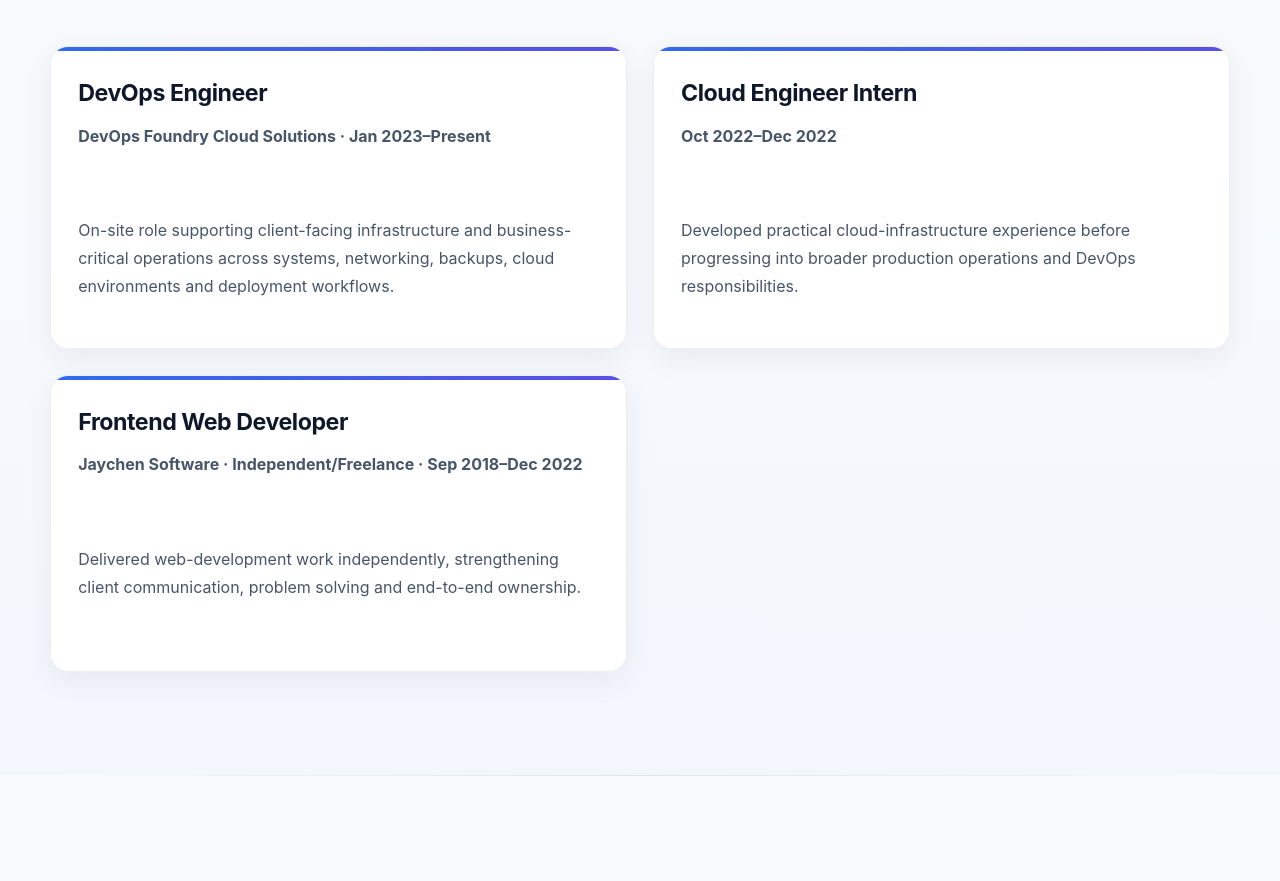
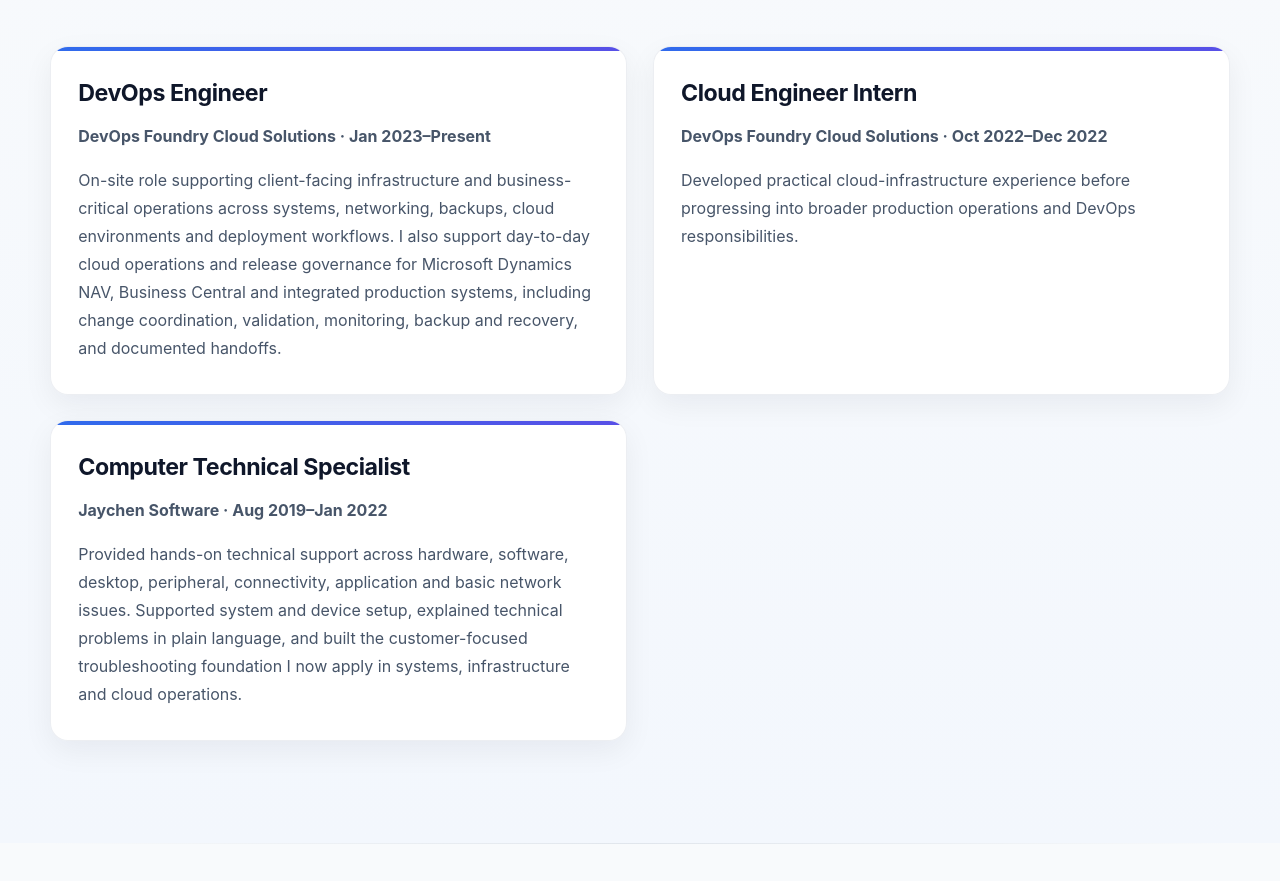
Before and after one commit to jamesChege614/jaychen-portfolio, an Angular app: page / in a window 1280 px wide. Shown: the part 3280-4161 px from the top of the page. Built offline with nearby package versions, Linux system fonts and the light colour scheme.

Commit message:
Align portfolio experience and operations positioning

```diff
--- a/src/app/home/home.css
+++ b/src/app/home/home.css
@@ -469,6 +469,14 @@
   margin-bottom: 1rem;
   color: var(--text-body);
   line-height: 1.75;
+}
+
+#experience .service-card p {
+  min-height: 0;
+}
+
+#experience .service-card p:last-child {
+  margin-bottom: 0;
 }
 
 .service-card ul {
--- a/src/app/home/home.html
+++ b/src/app/home/home.html
@@ -117,17 +117,17 @@
     <article class="service-card">
       <h3>DevOps Engineer</h3>
       <p><strong>DevOps Foundry Cloud Solutions · Jan 2023–Present</strong></p>
-      <p>On-site role supporting client-facing infrastructure and business-critical operations across systems, networking, backups, cloud environments and deployment workflows.</p>
+      <p>On-site role supporting client-facing infrastructure and business-critical operations across systems, networking, backups, cloud environments and deployment workflows. I also support day-to-day cloud operations and release governance for Microsoft Dynamics NAV, Business Central and integrated production systems, including change coordination, validation, monitoring, backup and recovery, and documented handoffs.</p>
     </article>
     <article class="service-card">
       <h3>Cloud Engineer Intern</h3>
-      <p><strong>Oct 2022–Dec 2022</strong></p>
+      <p><strong>DevOps Foundry Cloud Solutions · Oct 2022–Dec 2022</strong></p>
       <p>Developed practical cloud-infrastructure experience before progressing into broader production operations and DevOps responsibilities.</p>
     </article>
     <article class="service-card">
-      <h3>Frontend Web Developer</h3>
-      <p><strong>Jaychen Software · Independent/Freelance · Sep 2018–Dec 2022</strong></p>
-      <p>Delivered web-development work independently, strengthening client communication, problem solving and end-to-end ownership.</p>
+      <h3>Computer Technical Specialist</h3>
+      <p><strong>Jaychen Software · Aug 2019–Jan 2022</strong></p>
+      <p>Provided hands-on technical support across hardware, software, desktop, peripheral, connectivity, application and basic network issues. Supported system and device setup, explained technical problems in plain language, and built the customer-focused troubleshooting foundation I now apply in systems, infrastructure and cloud operations.</p>
     </article>
   </div>
 </section>
```
